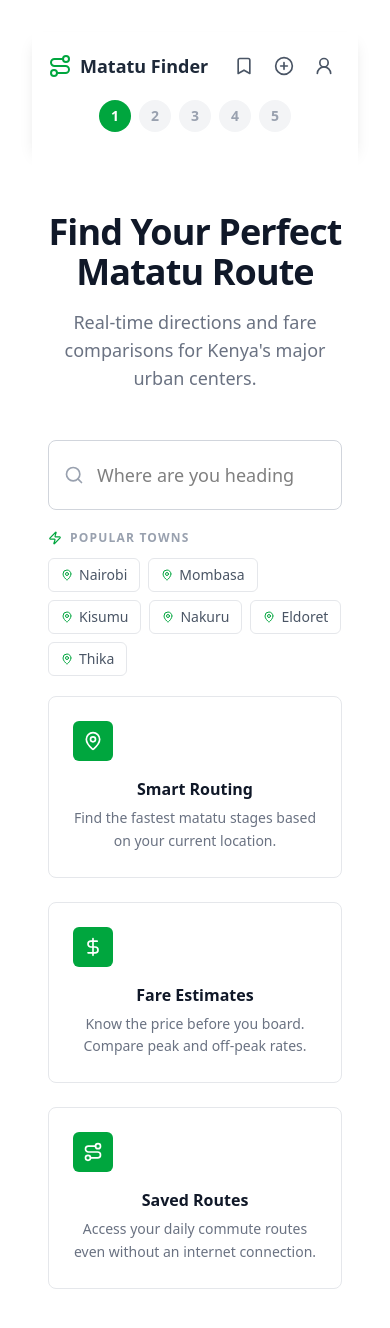
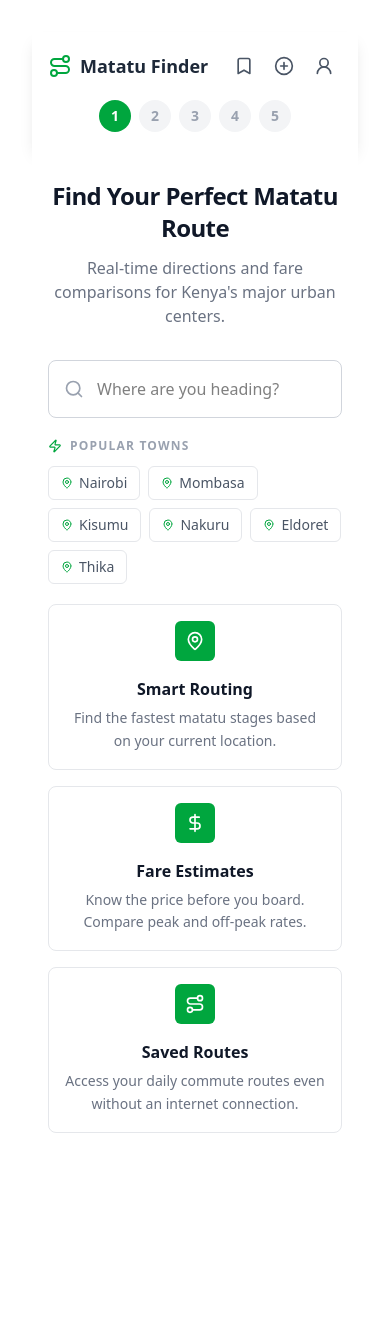
Before and after one commit to jneema/matatu-search-project, a React (Vite) app: page / in a window 390 px wide. Shown: the top 1328 px of the page. After the commit the page ends 1197 px from the top, so only its background shows below. Built offline with nearby package versions, Linux system fonts and the light colour scheme.

Commit message:
fix:add mobile responsiveness to screens

```diff
--- a/src/pages/auth/sign-up.jsx
+++ b/src/pages/auth/sign-up.jsx
@@ -73,21 +73,13 @@ const SignUp = () => {
           <Route className="h-5 w-5 text-green-600" />
           <span className="font-bold text-sm">Matatu Finder</span>
         </button>
-        <span className="text-sm text-gray-500">
-          Have an account?{" "}
-          <Link
-            to="/sign-in"
-            className="text-green-600 font-semibold hover:underline"
-          >
-            Sign in
-          </Link>
-        </span>
       </div>
 
       {/* card */}
       <div className="flex-grow flex items-center justify-center px-4 py-12">
         <div className="w-full max-w-md">
           <div className="bg-white border border-gray-200 rounded-2xl p-8 shadow-sm">
+            {/* heading */}
             <div className="mb-8">
               <h1 className="text-2xl font-extrabold text-gray-900 tracking-tight">
                 Create an account
--- a/src/pages/index.jsx
+++ b/src/pages/index.jsx
@@ -89,13 +89,13 @@ const LandingView = ({
 
   return (
     <div className="min-h-screen bg-white font-sans">
-      <div className="max-w-4xl mx-auto px-4 py-16">
+      <div className="max-w-4xl mx-auto px-4 py-8 md:py-16">
         {/* Header */}
-        <div className="text-center mb-12">
-          <h2 className="text-4xl font-extrabold text-gray-900 mb-4 tracking-tight">
+        <div className="text-center mb-8 md:mb-12">
+          <h2 className="text-2xl md:text-4xl font-extrabold text-gray-900 mb-3 md:mb-4 tracking-tight">
             Find Your Perfect Matatu Route
           </h2>
-          <p className="text-lg text-gray-500 max-w-xl mx-auto">
+          <p className="text-base md:text-lg text-gray-500 max-w-xl mx-auto">
             Real-time directions and fare comparisons for Kenya's major urban
             centers.
           </p>
@@ -116,7 +116,7 @@ const LandingView = ({
                 if (!searchQuery.trim()) setFilteredTowns(towns);
                 setIsOpen(true);
               }}
-              className="w-full pl-12 pr-12 py-5 bg-white text-lg border border-gray-300 rounded-lg focus:ring-2 focus:ring-green-600 focus:border-green-600 outline-none transition-all"
+              className="w-full pl-12 pr-12 py-4 md:py-5 bg-white text-base md:text-lg border border-gray-300 rounded-lg focus:ring-2 focus:ring-green-600 focus:border-green-600 outline-none transition-all"
             />
             {searchQuery && (
               <button
@@ -128,7 +128,7 @@ const LandingView = ({
             )}
           </div>
 
-          {/* Dropdown */}
+          {/* Dropdown — unchanged */}
           {isOpen && (
             <div className="absolute z-50 w-full mt-1 bg-white border border-gray-200 rounded-lg shadow-lg overflow-hidden">
               {filteredTowns.length > 0 ? (
@@ -141,35 +141,19 @@ const LandingView = ({
                       key={town.id}
                       onClick={() => handleTownSelect(town)}
                       onMouseEnter={() => setActiveIndex(index)}
-                      className={`w-full flex items-center justify-between px-4 py-3.5 transition-colors ${
-                        activeIndex === index
-                          ? "bg-green-50"
-                          : "hover:bg-gray-50"
-                      }`}
+                      className={`w-full flex items-center justify-between px-4 py-3.5 transition-colors ${activeIndex === index ? "bg-green-50" : "hover:bg-gray-50"}`}
                     >
                       <div className="flex items-center gap-3">
                         <div
-                          className={`flex-shrink-0 w-8 h-8 rounded-md flex items-center justify-center ${
-                            activeIndex === index
-                              ? "bg-green-100"
-                              : "bg-gray-100"
-                          }`}
+                          className={`flex-shrink-0 w-8 h-8 rounded-md flex items-center justify-center ${activeIndex === index ? "bg-green-100" : "bg-gray-100"}`}
                         >
                           <MapPin
-                            className={`h-4 w-4 ${
-                              activeIndex === index
-                                ? "text-green-700"
-                                : "text-gray-500"
-                            }`}
+                            className={`h-4 w-4 ${activeIndex === index ? "text-green-700" : "text-gray-500"}`}
                           />
                         </div>
                         <div className="text-left">
                           <p
-                            className={`font-semibold text-sm ${
-                              activeIndex === index
-                                ? "text-green-700"
-                                : "text-gray-800"
-                            }`}
+                            className={`font-semibold text-sm ${activeIndex === index ? "text-green-700" : "text-gray-800"}`}
                           >
                             {town.name}
                           </p>
@@ -179,11 +163,7 @@ const LandingView = ({
                         </div>
                       </div>
                       <ArrowRight
-                        className={`h-4 w-4 transition-transform ${
-                          activeIndex === index
-                            ? "text-green-600 translate-x-0.5"
-                            : "text-gray-300"
-                        }`}
+                        className={`h-4 w-4 flex-shrink-0 transition-transform ${activeIndex === index ? "text-green-600 translate-x-0.5" : "text-gray-300"}`}
                       />
                     </button>
                   ))}
@@ -197,7 +177,7 @@ const LandingView = ({
             </div>
           )}
 
-          {/* Non-Nairobi notice */}
+          {/* Non-Nairobi notice — unchanged */}
           {nonNairobiTown && (
             <div className="mt-3 border border-amber-300 rounded-md overflow-hidden">
               <div className="w-full h-1 bg-amber-400" />
@@ -223,7 +203,7 @@ const LandingView = ({
             </div>
           )}
 
-          {/* Popular Towns Pills */}
+          {/* Popular Towns Pills — unchanged */}
           {!nonNairobiTown && (
             <div className="mt-5">
               <div className="flex items-center gap-2 mb-3">
@@ -249,37 +229,18 @@ const LandingView = ({
         </div>
 
         {/* Feature Grid */}
-        <div className="grid md:grid-cols-3 gap-6 mt-5">
+       <div className="grid grid-cols-1 md:grid-cols-3 gap-4 md:gap-6 mt-5">
   {[
-            {
-              icon: MapPin,
-              title: "Smart Routing",
-              desc: "Find the fastest matatu stages based on your current location.",
-            },
-            {
-              icon: DollarSign,
-              title: "Fare Estimates",
-              desc: "Know the price before you board. Compare peak and off-peak rates.",
-            },
-            {
-              icon: Route,
-              title: "Saved Routes",
-              desc: "Access your daily commute routes even without an internet connection.",
-            },
+    { icon: MapPin,     title: "Smart Routing",  desc: "Find the fastest matatu stages based on your current location." },
+    { icon: DollarSign, title: "Fare Estimates", desc: "Know the price before you board. Compare peak and off-peak rates." },
+    { icon: Route,      title: "Saved Routes",   desc: "Access your daily commute routes even without an internet connection." },
   ].map((feature, i) => (
-            <div
-              key={i}
-              className="p-6 bg-white border border-gray-200 rounded-lg"
-            >
+    <div key={i} className="p-4 md:p-6 bg-white border border-gray-200 rounded-lg flex flex-col items-center text-center">
       <div className="w-10 h-10 bg-green-600 rounded-md flex items-center justify-center mb-4">
         <feature.icon className="h-5 w-5 text-white" />
       </div>
-              <h3 className="text-base font-bold text-gray-900 mb-1.5">
-                {feature.title}
-              </h3>
-              <p className="text-sm text-gray-500 leading-relaxed">
-                {feature.desc}
-              </p>
+      <h3 className="text-base font-bold text-gray-900 mb-1.5">{feature.title}</h3>
+      <p className="text-sm text-gray-500 leading-relaxed">{feature.desc}</p>
     </div>
   ))}
 </div>
--- a/src/pages/roads-view.jsx
+++ b/src/pages/roads-view.jsx
@@ -93,11 +93,11 @@ const RoadsView = ({
         </nav>
 
         {/* Header */}
-        <div className="text-center mb-12">
-          <h2 className="text-4xl font-extrabold text-gray-900 mb-4 tracking-tight">
+        <div className="text-center mb-8 md:mb-12">
+          <h2 className="text-2xl md:text-4xl font-extrabold text-gray-900 mb-3 md:mb-4 tracking-tight">
             Nairobi Route Finder
           </h2>
-          <p className="text-lg text-gray-500 max-w-xl mx-auto">
+          <p className="text-base md:text-lg text-gray-500 max-w-xl mx-auto">
             Select a major road to see available matatu stages and real-time
             fare estimates.
           </p>
@@ -111,14 +111,14 @@ const RoadsView = ({
             </div>
             <input
               type="text"
-              placeholder="Search for a road (e.g., Thika Road)"
+              placeholder="e.g. Ngong Road"
               value={searchQuery}
               onChange={handleInputChange}
               onFocus={() => {
                 if (!searchQuery.trim()) setFilteredRoads(road);
                 setIsOpen(true);
               }}
-              className="w-full pl-12 pr-12 py-5 bg-white text-lg border border-gray-300 rounded-lg focus:ring-2 focus:ring-green-600 focus:border-green-600 outline-none transition-all"
+              className="w-full pl-12 pr-12 py-4 md:py-5 bg-white text-base md:text-lg border border-gray-300 rounded-lg focus:ring-2 focus:ring-green-600 focus:border-green-600 outline-none transition-all"
             />
             {searchQuery && (
               <button
--- a/src/pages/routes-view.jsx
+++ b/src/pages/routes-view.jsx
@@ -59,7 +59,7 @@ const RoutesView = ({
         </nav>
 
         <header className="mb-8">
-          <h2 className="text-3xl font-extrabold text-gray-900 tracking-tight leading-tight">
+          <h2 className="text-2xl md:text-3xl font-extrabold text-gray-900 tracking-tight leading-tight">
             Available Routes
           </h2>
           <p className="text-gray-500 text-sm mt-1">
```
Also changed, not shown: src/components/success.jsx (+3 -5 lines), src/pages/auth/sign-in.jsx (+6 -28 lines), src/pages/destinations-view.jsx (+5 -5 lines). Lines whose indentation alone changed are shown as unchanged.
